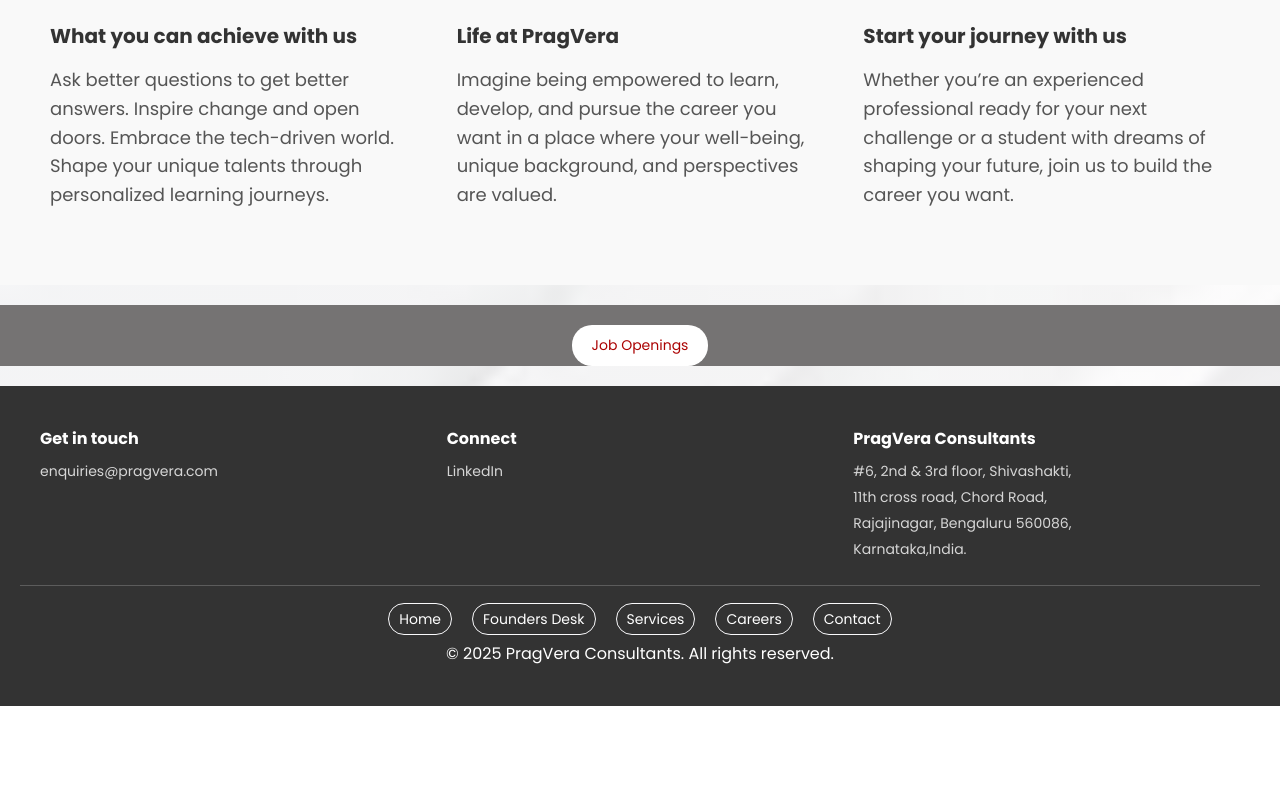
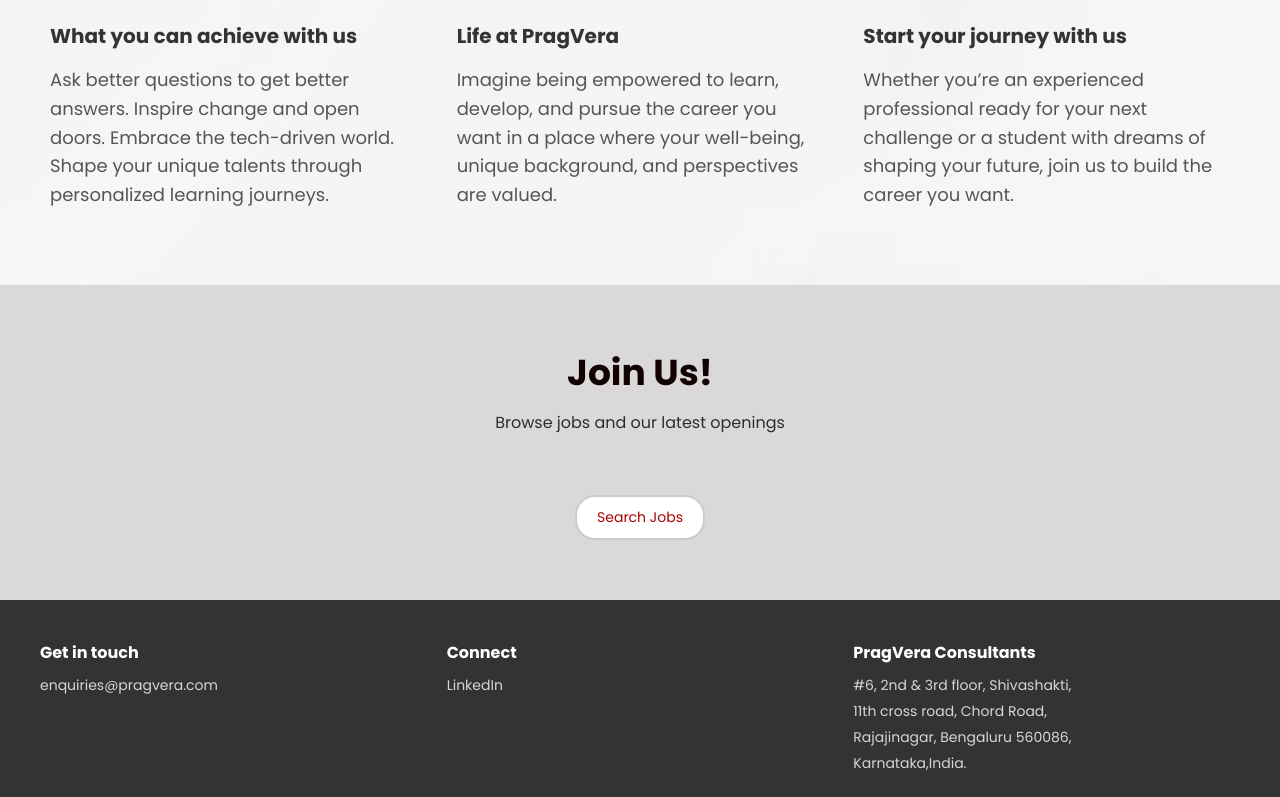
Before and after one commit to Varshitha2912/pragvera, a plain HTML site: page careers.html in a window 1280 px wide. Shown: the part 614-1411 px from the top of the page. Before the commit the page ends 1320 px from the top, so only its background shows below. Drawn offline with Linux system fonts and the light colour scheme.

Commit message:
changes made

```diff
--- a/careers.html
+++ b/careers.html
@@ -62,9 +62,11 @@
             </div>
         </div>
     </section>
-    <section>
-        <div class="apply-btn-container">
-            <a href="apply.html" class="hero-btn">Job Openings</a>
+    <section class="linkedin-feed">
+        <div class="linkedin-header">
+            <h2>Join Us!</h2>
+            <p>Browse jobs and our latest openings</p>
+            <a href="apply.html" target="_blank" class="linkedin-btn">Search Jobs</a>
         </div>
     </section>
     <footer>
--- a/style.css
+++ b/style.css
@@ -140,6 +140,7 @@ nav {
     grid-auto-rows: 1fr;
     border-radius: 5px; /* Rounded corners */
     max-width: 1200px; /* Limit the width of the container */
+
 }
 
 .services-header .text-box {
@@ -1232,8 +1233,11 @@ footer {
 }
 /* Career Highlights Section */
 .career-highlights {
-    padding: 50px 20px;
-    background-color: #f9f9f9; /* Light background */
+    background-size: cover; /* Ensure the image covers the entire section */
+    background-position: center; /* Center the image */
+    background-repeat: no-repeat; /* Prevent the image from repeating */
+    padding: 50px 20px; /* Add padding for spacing */
+    color: white; /* Ensure text is readable on the background */
 }
 
 .highlight-container {
@@ -1413,9 +1417,3 @@ footer {
     background-color: #8f1818; /* Highlight job row on hover */
     cursor: pointer;
 }
-.apply-btn-container {
-    text-align: center;
-    margin-top: 20px;
-    margin-bottom: 20px;
-    background-color: #757373;
-}
```
Also changed, not shown: images/cbg.jpg (added).
